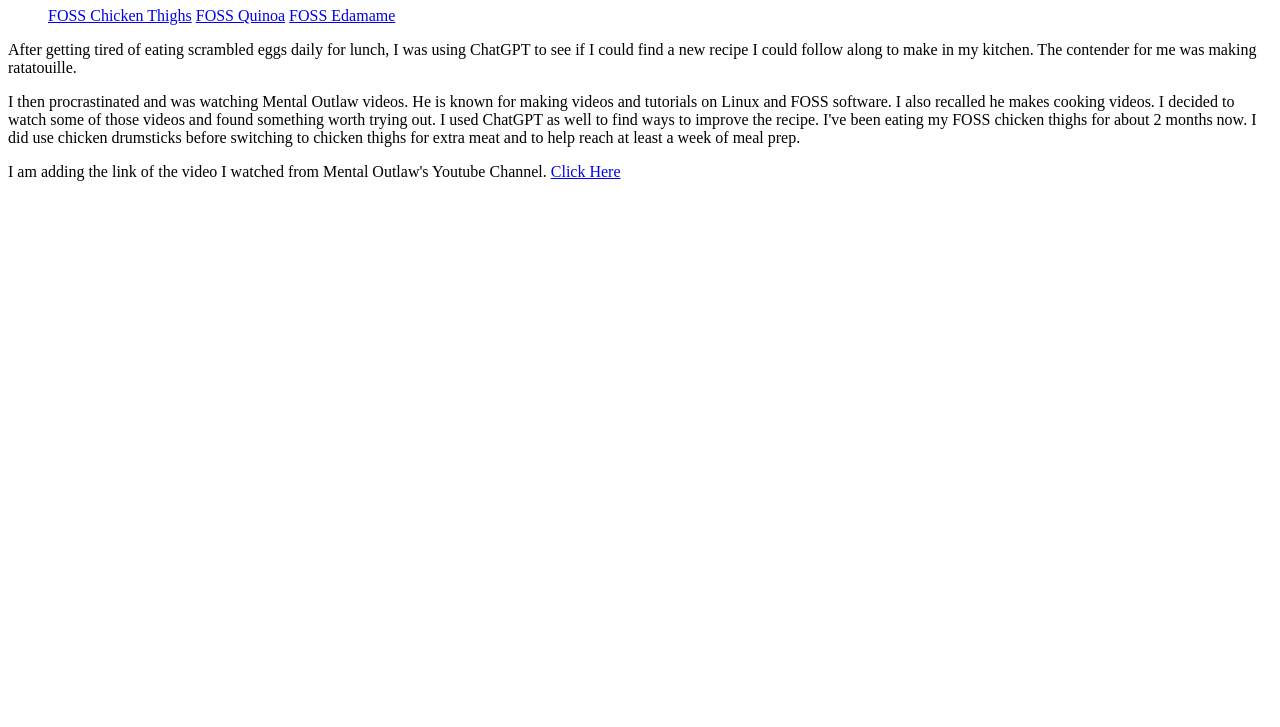
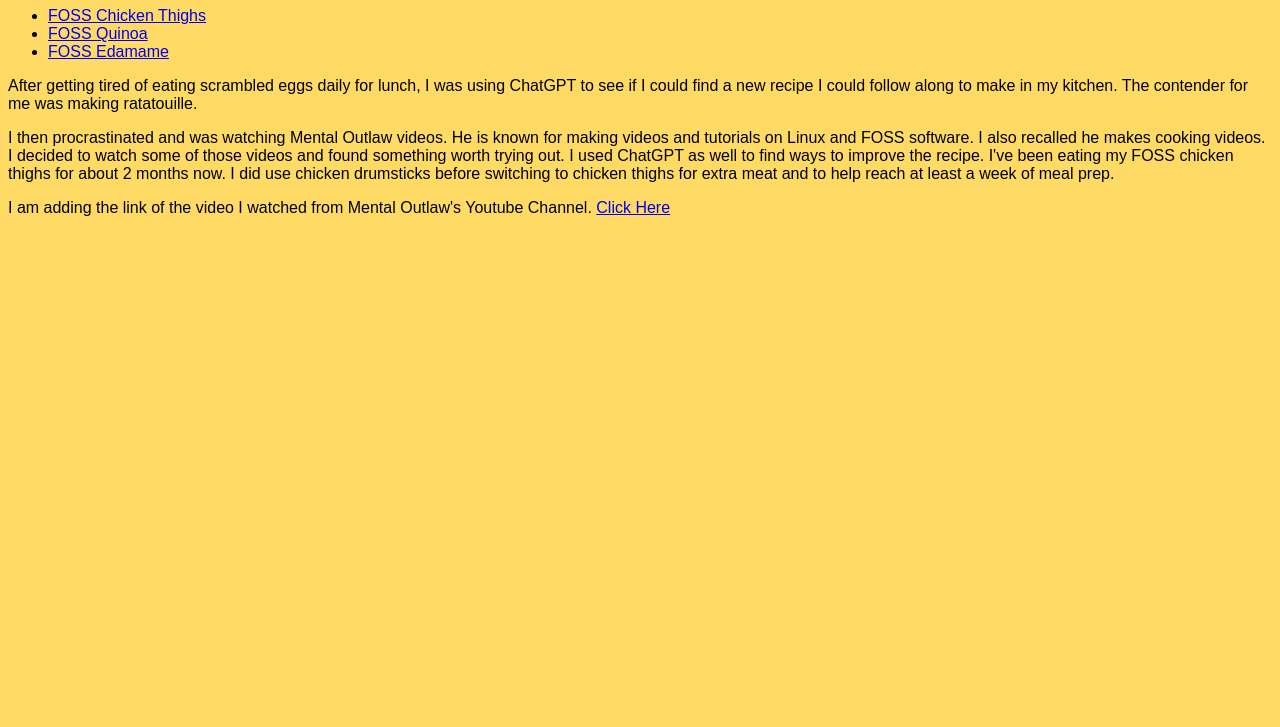
Before and after one commit to L3gnar/odin-recipes, a plain HTML site: page index.html in a window 1280 px wide. Shown: the part 73-800 px from the top of the page. Drawn offline with Linux system fonts and the light colour scheme.

Commit message:
Add basic styling to recipe project with external CSS
- Create `style.css` and link it to `index.html` for external styling.
- Set body text color to black and background color to a yellowish shade.
- Apply `font-family` to the body with fallbacks for better typography.
- Update `index.html` to organize recipe links into an unordered list for improved structure.
- Follow The Odin Project's guidelines to practice styling with color, background color, and typography properties.

```diff
--- a/index.html
+++ b/index.html
@@ -3,26 +3,27 @@
 <head>
     <meta charset="UTF-8">
     <title>Homepage</title>
+    <link rel="stylesheet" href="style.css">
 </head>
 <body>
     <h1>Odin Recipes</h1>
     <ul>
-    <a href="recipes/fossChickenThighs.html">FOSS Chicken Thighs</a>
-    <a href="recipes/fossQuinoa.html">FOSS Quinoa</a>
-    <a href="recipes/fossEdamame.html">FOSS Edamame</a>
+        <li><a href="recipes/fossChickenThighs.html">FOSS Chicken Thighs</a></li>
+        <li><a href="recipes/fossQuinoa.html">FOSS Quinoa</a></li>
+        <li><a href="recipes/fossEdamame.html">FOSS Edamame</a></li>
     </ul>
-    <p>
+    <p class="homeStyling">
         After getting tired of eating scrambled eggs daily for lunch,
         I was using ChatGPT to see if I could find a new recipe I could follow along
         to make in my kitchen. The contender for me was making ratatouille.
     </p>
-    <p>
+    <p class="homeStyling">
         I then procrastinated and was watching Mental Outlaw videos. He is known for making videos and tutorials on Linux and FOSS software.
         I also recalled he makes cooking videos. I decided to watch some of those videos and found something worth trying out.
         I used ChatGPT as well to find ways to improve the recipe. I've been eating my FOSS chicken thighs for about 2 months now.
         I did use chicken drumsticks before switching to chicken thighs for extra meat and to help reach at least a week of meal prep.
     </p>
-    <p>
+    <p class="homeStyling">
         I am adding the link of the video I watched from Mental Outlaw's Youtube Channel.
         <a href="https://youtu.be/31QBR582vII?feature=shared">Click Here</a>
     </p>
--- /dev/null
+++ b/style.css
@@ -0,0 +1,5 @@
+body {
+    color: black;
+    background-color: rgb(255, 219, 102);
+    font-family: Arial, Helvetica, sans-serif;
+}
```
Also changed, not shown: recipes/fossChickenThighs.html (+1 -0 lines), recipes/fossEdamame.html (+1 -0 lines), recipes/fossQuinoa.html (+1 -0 lines).
